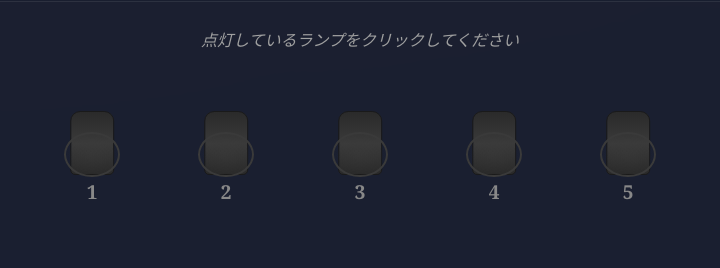
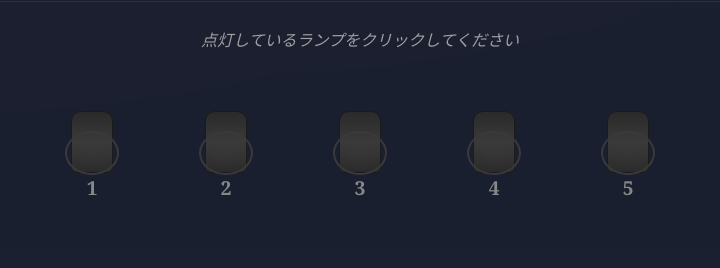
Before and after one commit to pocotaru/LammpPuzzzle, a website: page index.html in a window 1280 px wide. Both pictures are taken after a click on the button "スタート". Shown: the part 466-734 px from the top of the page, 280-1000 px from the left. Drawn offline with Linux system fonts and the light colour scheme.

Commit message:
fix: ランプグリッドのレイアウトを改善し、ランプのサイズを調整

```diff
--- a/style.css
+++ b/style.css
@@ -276,15 +276,17 @@ h1 {
 /* ランプグリッド */
 .lamp-grid {
   display: grid;
-  grid-template-columns: repeat(5, 1fr);
+  grid-template-columns: repeat(auto-fit, minmax(100px, 1fr));
   gap: 30px;
   max-width: 700px;
   margin: 30px auto;
   padding: 30px;
+  justify-items: center;
 }
 
 .lamp {
-  aspect-ratio: 1;
+  width: 100px;
+  height: 100px;
   cursor: pointer;
   transition: all 0.4s ease;
   position: relative;
```
